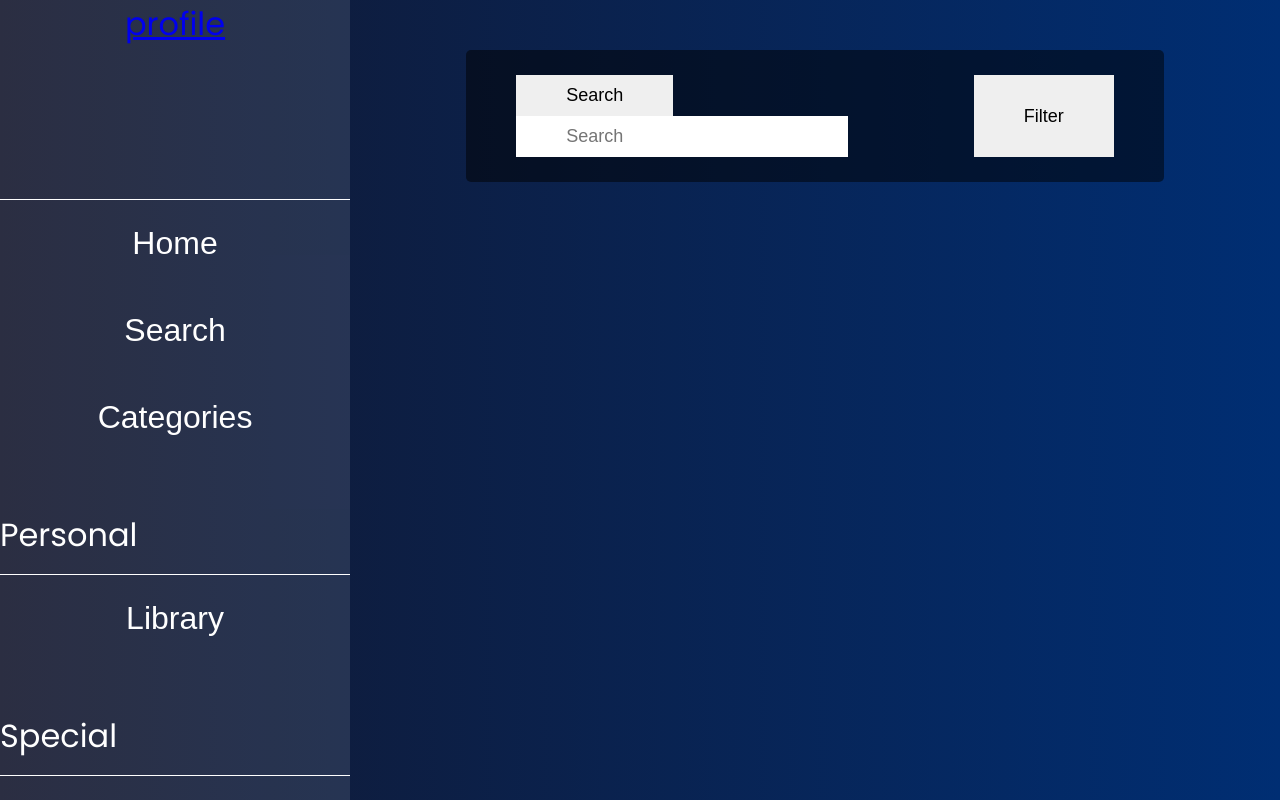
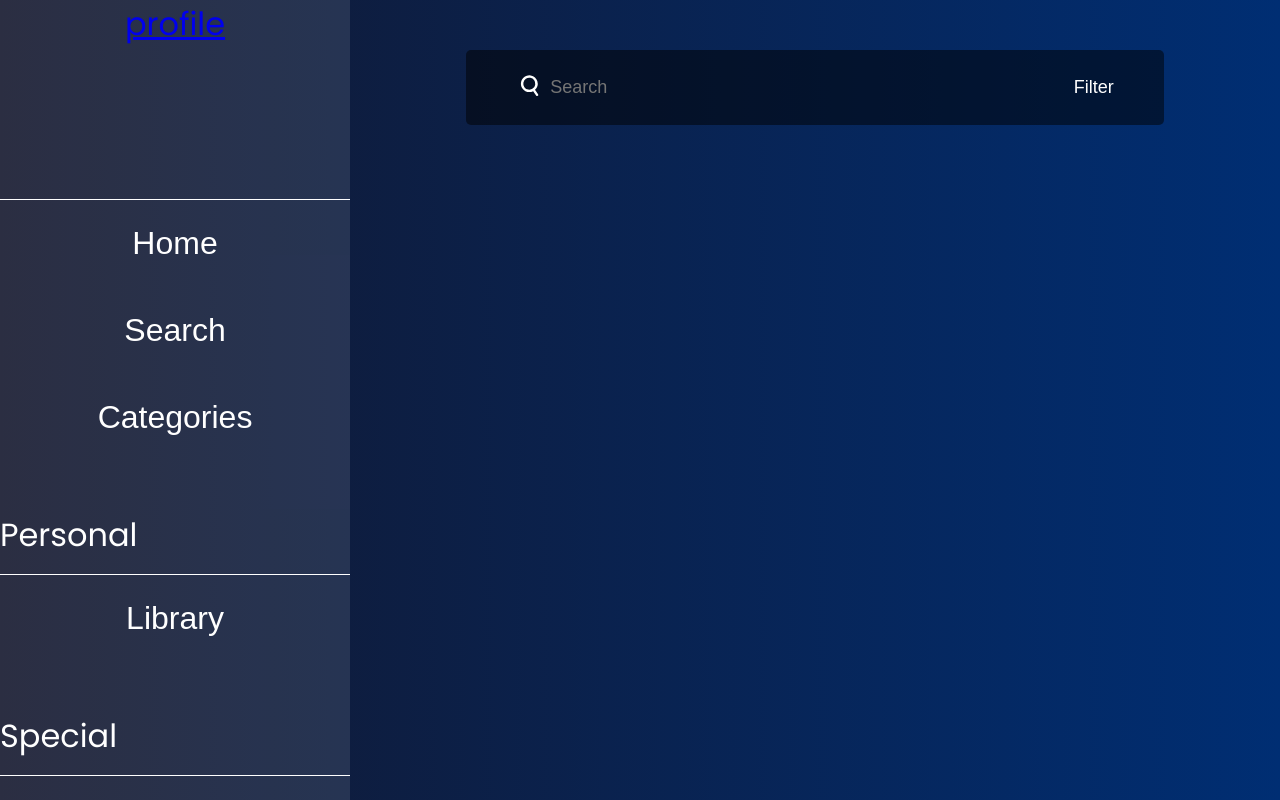
Before and after one commit to CPRCantrell/Book-Nook, a React (Create React App) app in the folder frontend/: page /search in a window 1280 px wide. Built offline with nearby package versions, Linux system fonts and the light colour scheme.

Commit message:
📦 NEW: Style the search area and filter now changes state

```diff
--- a/frontend/src/App.css
+++ b/frontend/src/App.css
@@ -10,10 +10,28 @@
 }
 
 :root{
+  /* Background variables */
   --dark-background-color: hsla(0, 0%, 0%, 0.5);
+  --nav-background-color: rgba(255, 255, 255, 0.10);
+
+  /* Fill variables */
   --heart-favorite-color: rgb(218, 85, 85);
+
+  /* text color variables */
   --text-light-color: white;
-  --nav-background-color: rgba(255, 255, 255, 0.10);
+
+  --xsm-text: 1.6rem;
+  --sm-text: 1.8rem;
+  --m-text: 2rem;
+  --lg-text: 2.4rem;
+  --xlg-text: 3.2rem;
+
+  /* border variables */
+  --main-border-decoration: solid;
+  --main-border-color: white;
+
+  --sm-border-width: 1px;
+  --med-border-width: 2px;
 }
 
 html {
--- a/frontend/src/components/Search/SearchArea.css
+++ b/frontend/src/components/Search/SearchArea.css
@@ -1,5 +1,12 @@
+:root{
+    --border-effect: var(--main-border-decoration) var(--sm-border-width) var(--main-border-color);
+}
+
 .search-area{
     width: 75%;
+    display: flex;
+    justify-content: space-between;
+    align-items: center;
     margin-inline: auto;
     margin-top: 50px;
     padding: 25px 50px;
@@ -7,17 +14,48 @@
     border-radius: 5px;
 }
 
-.search-area{
-    display: flex;
-    justify-content: space-between;
-}
-
 .search-area .search-bar input,
 .search-area .search-bar button,
 .search-area button{
-    font-size: 1.8rem;
-    border:none;
+    font-size: var(--sm-text);
+    height: 25px;
     border-radius: none;
     outline: none;
-    padding: 1rem 5rem;
+    background-color: transparent;
+    color: var(--text-light-color)
 }
+
+.search-bar{
+    display: flex;
+    align-items: center;
+    height: 25px;
+}
+
+.search-bar button img{
+    height: 24px;
+    margin-right: 1rem;
+    transform-origin: bottom right;
+    transform: rotate(10deg)
+}
+
+.search-area button,
+.search-bar input,
+input:placeholder-shown{
+    border: none;
+}
+
+.search-area button:hover,
+.search-bar input:hover,
+.search-bar input:focus,
+input:not(:placeholder-shown){
+    border-bottom: var(--border-effect);
+}
+
+.search-area button img:hover{
+    animation: search infinite ease-in-out alternate 750ms ;
+}
+
+@keyframes search{
+    0%{transform: rotate(10deg);}
+    100%{transform: rotate(-5deg);}
+}
--- a/frontend/src/components/Search/SearchArea.jsx
+++ b/frontend/src/components/Search/SearchArea.jsx
@@ -1,9 +1,10 @@
 import React, { useRef } from "react";
+import searchIcon from '../../Assests/search.svg'
 import './SearchArea.css';
 
 import axios from 'axios'
 
-const SearchArea = ({setBookResults}) => {
+const SearchArea = ({setBookResults, setFilterMenu, filter}) => {
 
     const lookFor = useRef()
     async function results(searchRequest){
@@ -26,10 +27,12 @@ const SearchArea = ({setBookResults}) => {
     return (
         <div className="search-area">
             <form className="search-bar" onSubmit={e => handleSubmit(e)}>
-                <button type="submit">Search</button>
+                <button type="submit">
+                    <img src={searchIcon} alt='Submit Search' />
+                </button>
                 <input type='text' ref={lookFor} placeholder="Search"/>
             </form>
-            <button className="filter">Filter</button>
+            <button className={filter ? "on-filter":"off-filter"} onClick={()=>setFilterMenu(!filter)}>Filter</button>
         </div>
     );
 }
--- a/frontend/src/pages/SearchPage/SearchPage.js
+++ b/frontend/src/pages/SearchPage/SearchPage.js
@@ -5,10 +5,11 @@ import './SearchPage.css'
 const SearchPage = () => {
 
     const [booksResults, setBooksResults] = useState([]);
+    const [showFilterMenu, setShowFilterMenu] = useState(false);
 
     return(
         <main className='content'>
-            <SearchArea setBookResults={setBooksResults}/>
+            <SearchArea setBookResults={setBooksResults} setFilterMenu={setShowFilterMenu} filter={showFilterMenu} />
         </main>
     )
 }
```
Also changed, not shown: frontend/src/Assests/search.svg (added).
